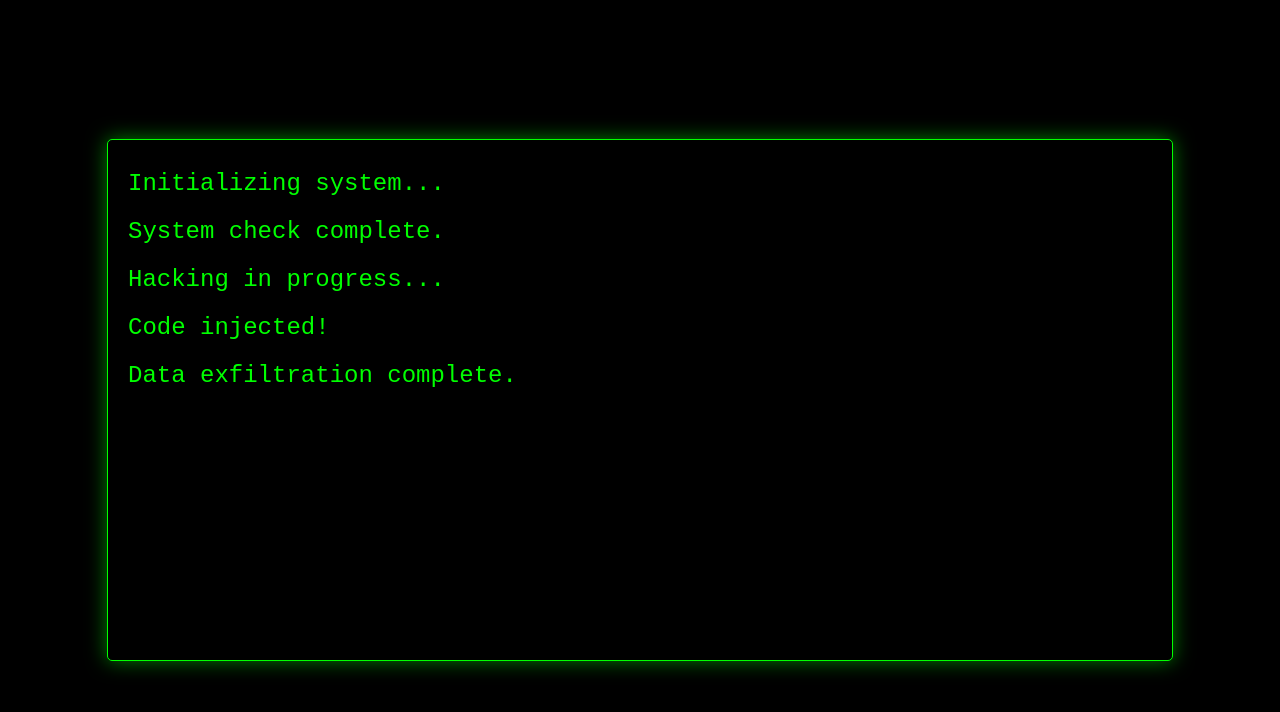
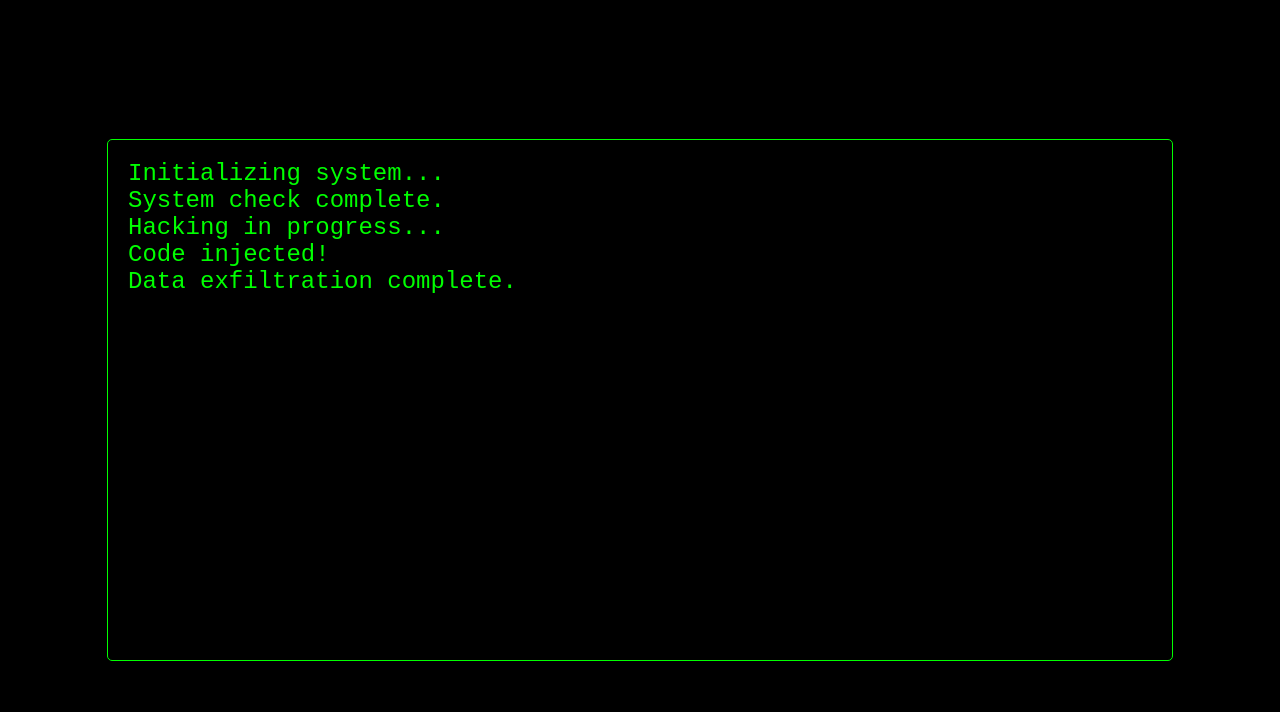
Before and after one commit to Wpwis/Wytwta, a plain HTML site: page index.html in a window 1280 px wide. Drawn offline with Linux system fonts and the light colour scheme.

Commit message:
index.html

```diff
--- a/text 1.html
+++ b/index.html
@@ -6,17 +6,14 @@
     <title>Hacker Animation</title>
     <style>
         body {
-            margin: 0;
-            padding: 0;
-            background-color: #000;
+            background-color: black;
+            color: #00FF00;
             font-family: 'Courier New', monospace;
-            color: #00FF00;
             display: flex;
             justify-content: center;
             align-items: center;
             height: 100vh;
-            overflow: hidden;
-            flex-direction: column;
+            margin: 0;
         }
 
         .console {
@@ -26,12 +23,10 @@
             padding: 20px;
             border: 1px solid #00FF00;
             font-size: 1.5rem;
-            line-height: 2;
             color: #00FF00;
             overflow-y: auto;
             white-space: nowrap;
             border-radius: 5px;
-            box-shadow: 0 0 20px rgba(0, 255, 0, 0.5);
         }
     </style>
 </head>
```
